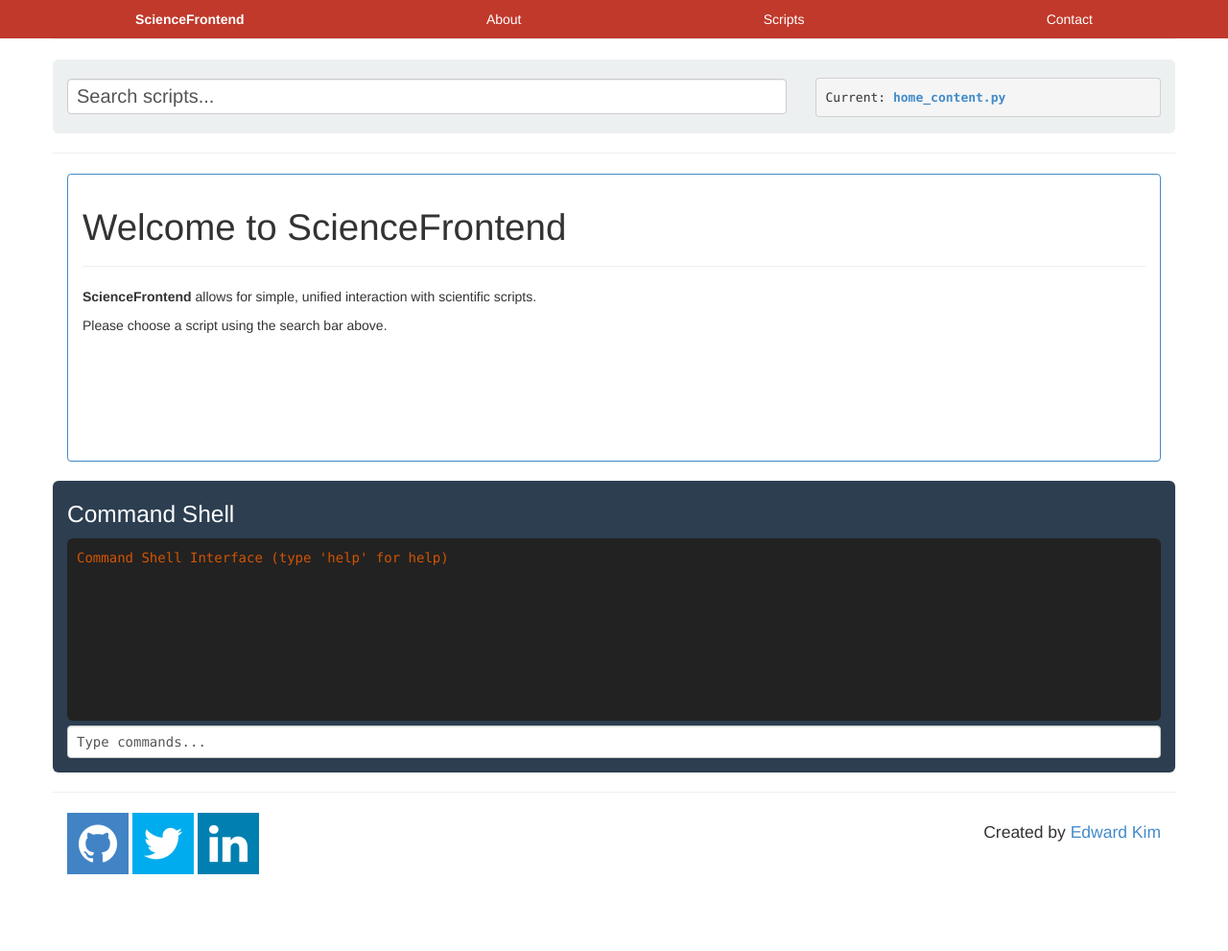
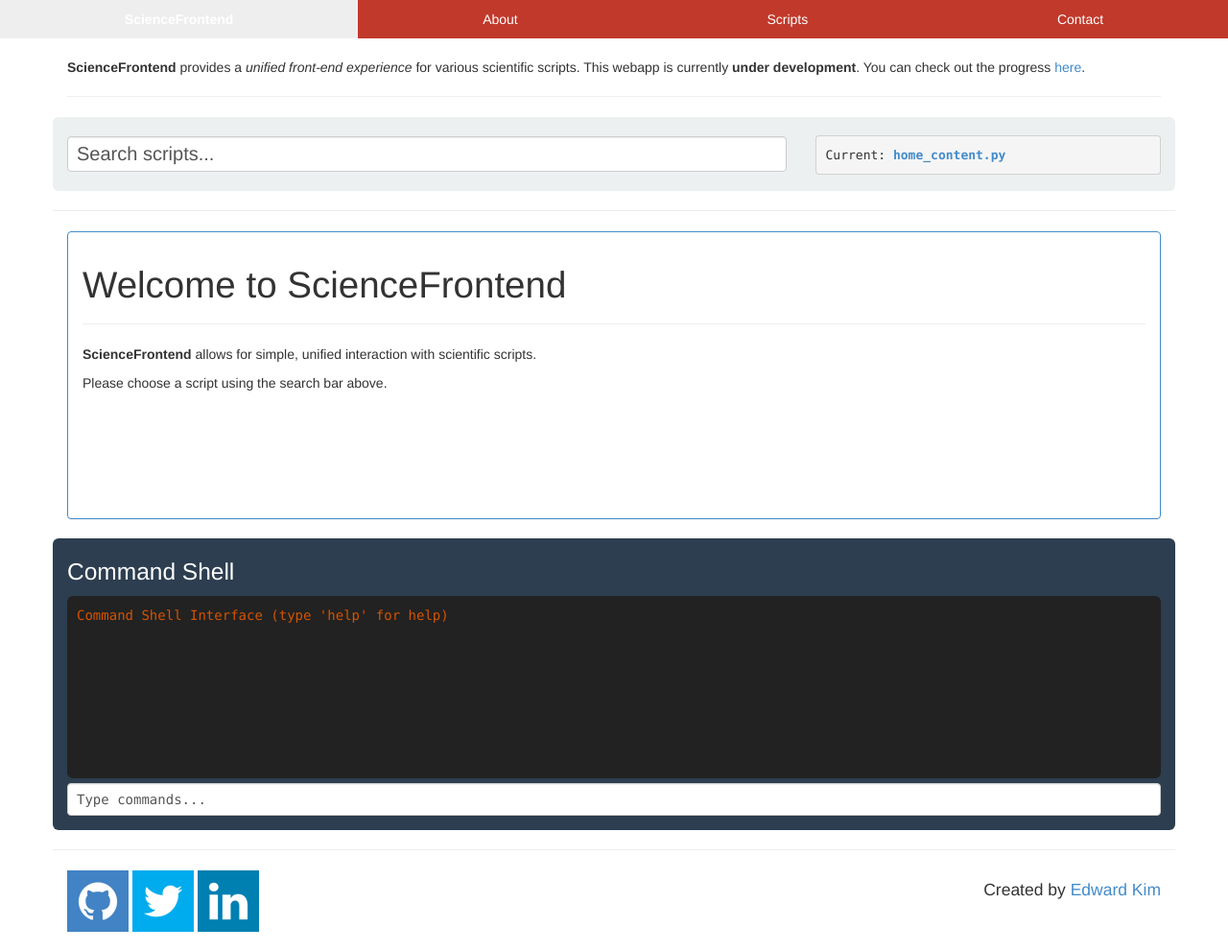
Before and after one commit to eddotman/science-frontend, a Django app: page / in a window 1280 px wide. Shown: the whole page at 96% size. Before the commit the page ends 911 px from the top, so only its background shows below. Run offline with Django 3.2, Linux system fonts and the light colour scheme.

Commit message:
fixed spacing issue

```diff
--- a/sciencefrontend/static/css/styles.css
+++ b/sciencefrontend/static/css/styles.css
@@ -18,6 +18,7 @@
 .gui {min-height:300px;}
 
 .nav li a {color:#ffffff;}
+.navcontainer {margin-bottom:60px;}
 
 .search {margin-top: 20px; margin-bottom:20px;}
 .search input[type="text"] {font-size:20px;}
--- a/sciencefrontend/templates/home.html
+++ b/sciencefrontend/templates/home.html
@@ -17,17 +17,18 @@
 
 </head>
 <body>
-	<div class="container">
-	<div class="row">
-		<ul class="nav navbar nav-justified navbar-fixed-top bgcolor-red">
+	<div class="navcontainer">
+		<ul class="nav nav-justified navbar-fixed-top bgcolor-red">
 			<li><a href="/"><strong>ScienceFrontend</strong></a></li>
 			<li><a href="/about/">About</a></li>
 			<li><a href="/scripts/">Scripts</a></li>
 			<li><a href="/contact/">Contact</a></li>
 		</ul>
 	</div>
+	<div class="container">
+
 		<div class="row">
-			<div>
+			<div class = "col-small-span-12">
 				<p>
 					<strong>ScienceFrontend</strong> provides a <em>unified front-end experience</em> for various scientific scripts. This webapp is currently <strong>under development</strong>. You can check out the progress <a href="https://gist.github.com/eddotman/5426562">here</a>.
 				</p>
```
Also changed, not shown: 1 other file.
